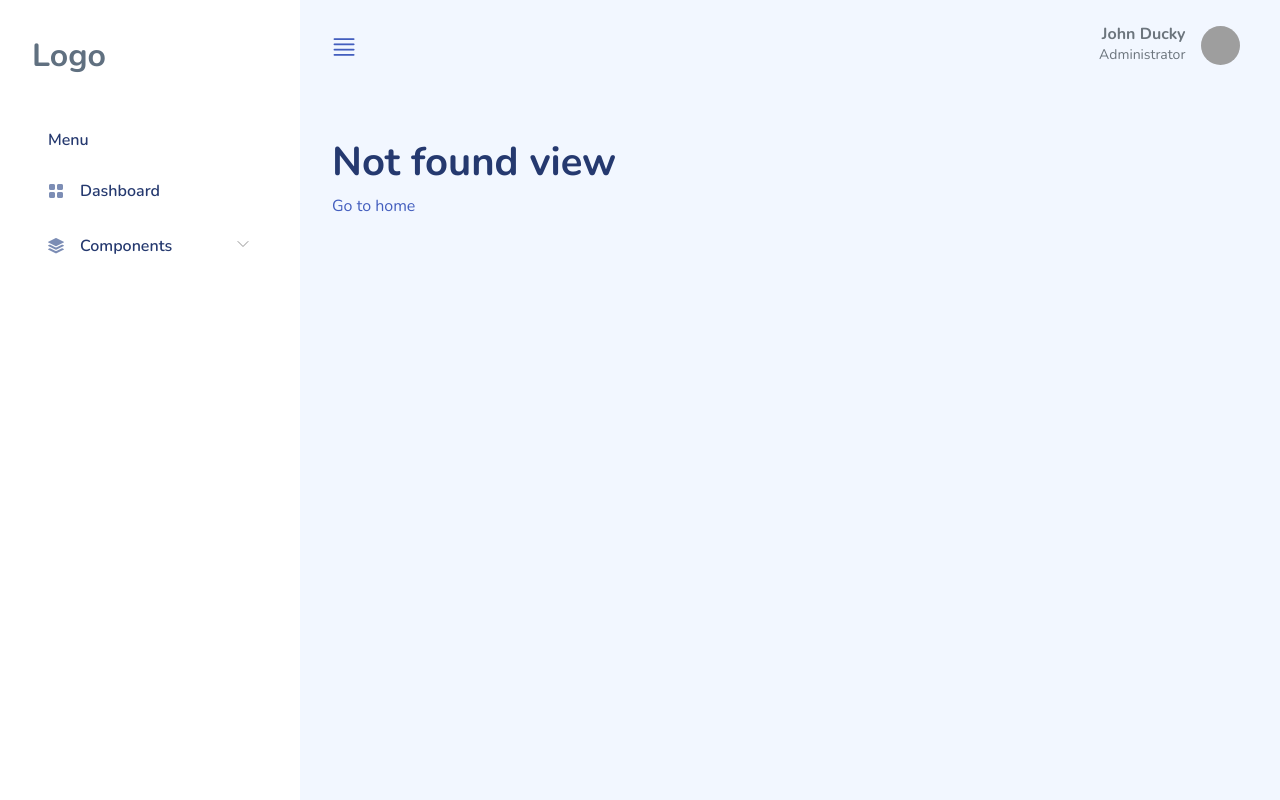
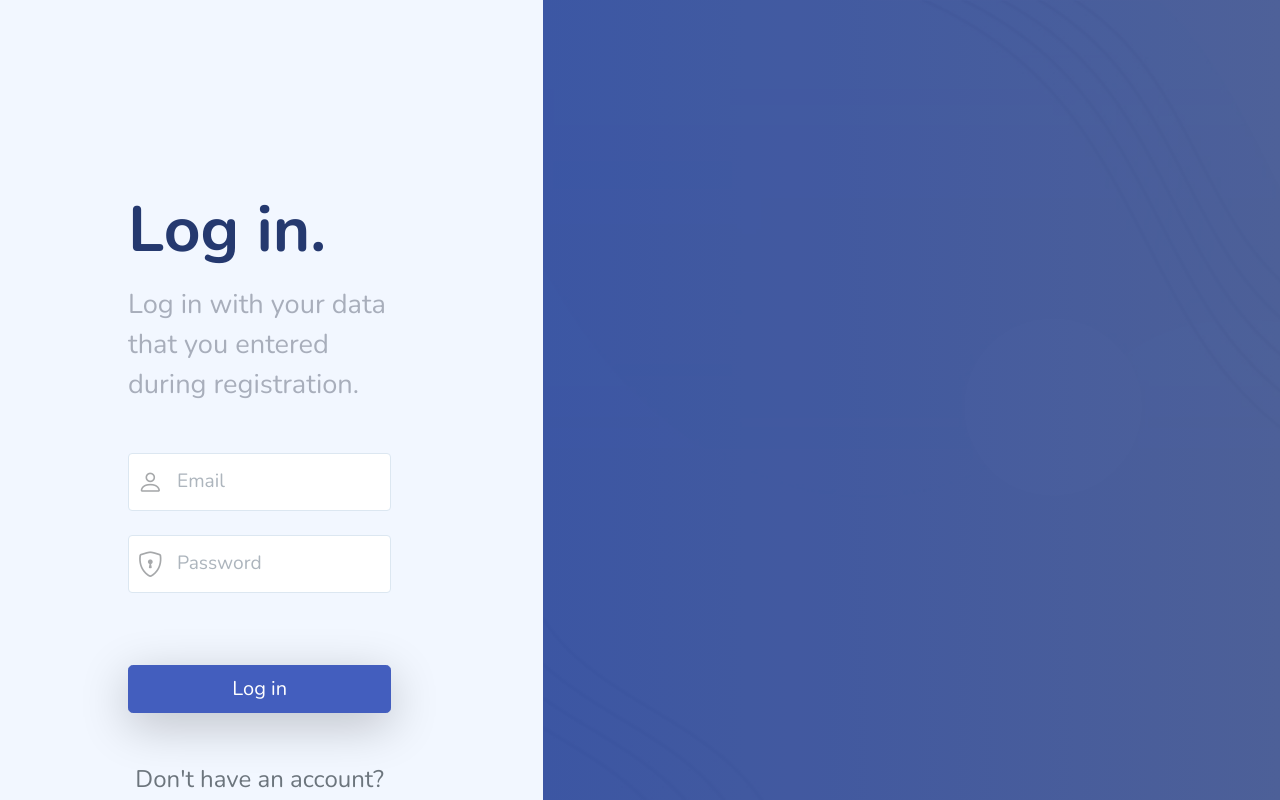
Before and after one commit to jonkursani/adv-web-vue-gr3-2024-2025, a Vue app: page /auth/login in a window 1280 px wide. Before the commit this address had no page. Built offline with nearby package versions, Linux system fonts and the light colour scheme; grey boxes are pictures that could not be loaded.

Commit message:
implement authentication with login and logout functionality, including route protection

```diff
--- a/package.json
+++ b/package.json
@@ -9,8 +9,10 @@
     "preview": "vite preview"
   },
   "dependencies": {
+    "axios": "^1.9.0",
     "bootstrap": "^5.3.5",
     "bootstrap-icons": "^1.11.3",
+    "jwt-decode": "^4.0.0",
     "perfect-scrollbar": "^1.5.6",
     "pinia": "^3.0.2",
     "vue": "^3.5.13",
--- a/src/App.vue
+++ b/src/App.vue
@@ -1,7 +1,12 @@
 <script setup>
 import TheLayout from "@/components/ui/TheLayout.vue";
+import AuthView from "@/views/auth/AuthView.vue";
+import {useAuthStore} from "@/stores/authStore.js";
+
+const authStore = useAuthStore();
 </script>
 
 <template>
-  <the-layout />
+  <auth-view v-if="!authStore.isLoggedIn"/>
+  <the-layout v-else/>
 </template>
--- a/src/components/ui/TheNavBar.vue
+++ b/src/components/ui/TheNavBar.vue
@@ -1,4 +1,15 @@
-<script setup></script>
+<script setup>
+import {useAuthStore} from "@/stores/authStore.js";
+import {useRouter} from "vue-router";
+
+const authStore = useAuthStore();
+const router = useRouter();
+
+const onLogout = () => {
+  authStore.logOut();
+  router.push({name: 'login'});
+}
+</script>
 
 <template>
   <header class="mb-3">
@@ -7,6 +18,8 @@
         <a class="burger-btn d-block" style="cursor: pointer">
           <i class="bi bi-justify fs-3"></i>
         </a>
+
+        <!--        {{ authStore.loggedInUser }}-->
 
         <button
             class="navbar-toggler"
@@ -24,19 +37,19 @@
             <a href="#" data-bs-toggle="dropdown" aria-expanded="false">
               <div class="user-menu d-flex">
                 <div class="user-name text-end me-3">
-                  <h6 class="mb-0 text-gray-600">John Ducky</h6>
+                  <h6 class="mb-0 text-gray-600">{{ authStore.loggedInUser?.sub }}</h6>
                   <p class="mb-0 text-sm text-gray-600">Administrator</p>
                 </div>
                 <div class="user-img d-flex align-items-center">
                   <div class="avatar avatar-md">
-                    <img src="@/assets/images/faces/1.jpg" />
+                    <img src="@/assets/images/faces/1.jpg" alt="Profile img"/>
                   </div>
                 </div>
               </div>
             </a>
             <ul class="dropdown-menu dropdown-menu-end" aria-labelledby="dropdownMenuButton" style="min-width: 11rem">
               <li>
-                <h6 class="dropdown-header">Hello, John!</h6>
+                <h6 class="dropdown-header">Hello, {{ authStore.loggedInUser?.sub }}!</h6>
               </li>
               <li>
                 <a class="dropdown-item" href="#"><i class="icon-mid bi bi-person me-2"></i> My Profile</a>
@@ -48,10 +61,12 @@
                 <a class="dropdown-item" href="#"><i class="icon-mid bi bi-wallet me-2"></i> Wallet</a>
               </li>
               <li>
-                <hr class="dropdown-divider" />
+                <hr class="dropdown-divider"/>
               </li>
               <li>
-                <a class="dropdown-item" href="#"><i class="icon-mid bi bi-box-arrow-left me-2"></i> Logout</a>
+                <button class="dropdown-item" @click="onLogout">
+                  <i class="icon-mid bi bi-box-arrow-left me-2"></i> Logout
+                </button>
               </li>
             </ul>
           </div>
--- /dev/null
+++ b/src/helpers/client.js
@@ -0,0 +1,21 @@
+import axios from "axios";
+
+const axiosInstance = axios.create({
+    baseURL: 'http://localhost:8080/api/v1/',
+    headers: {
+        'Content-Type': 'application/json',
+    }
+})
+
+axiosInstance.interceptors.request.use((config) => {
+    const token = localStorage.getItem('token');
+    if (token) {
+        config.headers['Authorization'] = `Bearer ${token}`;
+    }
+    return config;
+}, (error) => {
+    console.log('Request error:', error);
+    return Promise.reject(error);
+});
+
+export default axiosInstance;
--- a/src/router/index.js
+++ b/src/router/index.js
@@ -5,13 +5,26 @@ import AboutView from "@/views/AboutView.vue";
 import HowToView from "@/views/HowToView.vue";
 import NotFoundView from "@/views/NotFoundView.vue";
 import UserView from "@/views/UserView.vue";
-import { createRouter, createWebHistory } from "vue-router";
+import {createRouter, createWebHistory} from "vue-router";
+import AuthView from "@/views/auth/AuthView.vue";
+import {useAuthStore} from "@/stores/authStore.js";
 
 const routes = [
+    {
+        path: "/auth/login",
+        name: 'login',
+        component: AuthView,
+        meta: {
+            requiresAuth: false
+        }
+    },
     {
         path: "/",
         name: "home",
         component: HowToView,
+        meta: {
+            requiresAuth: true
+        }
     },
     {
         path: "/how-to",
@@ -21,31 +34,49 @@ const routes = [
         path: "/about-us",
         name: "about",
         component: AboutView,
+        meta: {
+            requiresAuth: true
+        }
     },
     {
         path: "/user/:id",
         name: "user",
         component: UserView,
+        meta: {
+            requiresAuth: true
+        }
     },
     {
         path: "/todos",
         name: "todos",
         component: TodoList,
+        meta: {
+            requiresAuth: true
+        }
     },
     {
         path: "/todos/add",
         name: "add-todo",
         component: AddTodo,
+        meta: {
+            requiresAuth: true
+        }
     },
     {
         path: "/todos/:id",
         name: "update-todo",
         component: UpdateTodo,
+        meta: {
+            requiresAuth: true
+        }
     },
     // catch-all route
     {
         path: "/:notFound(.*)",
         component: NotFoundView,
+        meta: {
+            requiresAuth: true
+        }
         // redirect: "/",
     },
 ];
@@ -56,12 +87,26 @@ const router = createRouter({
 });
 
 // navigation guard
-router.beforeEach((to, from, next) => {
-  console.log(`Navigating to ${to.fullPath} from ${from.fullPath}`);
+router.beforeEach((to, from) => {
+    // console.log(`Navigating to ${to.fullPath} from ${from.fullPath}`);
 
     // nese ki ndonje validim perpara se te kalosh te routa tjeter
     // next() vetem te ridirekton te routa tjeter
-  next();
+    // next();
+
+    const authStore = useAuthStore();
+
+    if (to.meta.requiresAuth && !authStore.isLoggedIn) {
+        return {
+            name: 'login',
+            query: {redirect: to.fullPath} // save the route user was trying to access
+        }
+    } else if (!to.meta.requiresAuth && authStore.isLoggedIn) {
+        // mos me lon userin me navigu prap ne login nese veq osht logged in
+        return {
+            name: 'home'
+        }
+    }
 });
 
 export default router;
--- /dev/null
+++ b/src/stores/authStore.js
@@ -0,0 +1,39 @@
+import {defineStore} from "pinia";
+import {computed, ref} from "vue";
+import client from "@/helpers/client.js";
+import {jwtDecode} from "jwt-decode";
+
+export const useAuthStore =
+    defineStore('auth', () => {
+        const token = ref(localStorage.getItem('token') || null);
+
+        const logIn = async (user) => {
+            const response = await client.post('auth/login', user);
+
+            if (response.data) {
+                token.value = response.data.token;
+                localStorage.setItem('token', token.value)
+            }
+        }
+
+        const logOut = () => {
+            token.value = null;
+            localStorage.removeItem('token');
+        }
+
+        const isLoggedIn = computed(() => {
+            // return token.value !== null;
+            return !!token.value; // ! converts to boolean
+        })
+
+        const loggedInUser = computed(() => {
+            return token.value ? jwtDecode(token.value) : null;
+        })
+
+        return {
+            logIn,
+            logOut,
+            isLoggedIn,
+            loggedInUser
+        }
+    })
--- /dev/null
+++ b/src/views/auth/AuthView.vue
@@ -0,0 +1,124 @@
+<script setup>
+import {reactive} from "vue";
+import {useRoute, useRouter} from "vue-router";
+import {useAuthStore} from "@/stores/authStore.js";
+
+const router = useRouter()
+const route = useRoute()
+const authStore = useAuthStore()
+
+const user = reactive({
+  email: '',
+  password: ''
+})
+
+const handleSubmit = async () => {
+  if (!user.email || !user.password) {
+    alert('Please fill in all fields');
+    return;
+  }
+
+  try {
+    await authStore.logIn(user);
+    const redirect = `${route.query.redirect || '/'}`
+    await router.push(redirect)
+  }
+  catch (e) {
+    console.log(e)
+    alert(e.response.data?.message || 'An error occurred')
+  }
+}
+</script>
+
+<template>
+  <div id="auth">
+    <div class="row h-100">
+      <div class="col-lg-5 col-12">
+        <div id="auth-left">
+          <div class="auth-logo">
+            <!--            <a href="index.html"><img src="assets/images/logo/logo.svg" alt="Logo"></a>-->
+          </div>
+          <h1 class="auth-title">Log in.</h1>
+          <p class="auth-subtitle mb-5">Log in with your data that you entered during registration.</p>
+
+          <form @submit.prevent="handleSubmit">
+            <div class="form-group position-relative has-icon-left mb-4">
+              <input type="text" class="form-control form-control-xl" placeholder="Email" v-model.trim="user.email">
+              <div class="form-control-icon">
+                <i class="bi bi-person"></i>
+              </div>
+            </div>
+            <div class="form-group position-relative has-icon-left mb-4">
+              <input type="password" class="form-control form-control-xl" placeholder="Password" v-model.trim="user.password">
+              <div class="form-control-icon">
+                <i class="bi bi-shield-lock"></i>
+              </div>
+            </div>
+
+            <button class="btn btn-primary btn-block btn-lg shadow-lg mt-5">Log in</button>
+          </form>
+          <div class="text-center mt-5 text-lg fs-4">
+            <p class="text-gray-600">Don't have an account? <a href="auth-register.html" class="font-bold">Sign
+              up</a>.</p>
+            <p><a class="font-bold" href="auth-forgot-password.html">Forgot password?</a>.</p>
+          </div>
+        </div>
+      </div>
+      <div class="col-lg-7 d-none d-lg-block">
+        <div id="auth-right">
+        </div>
+      </div>
+    </div>
+  </div>
+</template>
+
+<style scoped>
+body {
+  background-color: #fff
+}
+
+#auth {
+  height: 100vh;
+  overflow-x: hidden
+}
+
+#auth #auth-right {
+  background: url(../../assets/images/bg/4853433.png), linear-gradient(90deg, #2d499d, #3f5491);
+  height: 100%
+}
+
+#auth #auth-left {
+  padding: 5rem 8rem
+}
+
+#auth #auth-left .auth-title {
+  font-size: 4rem;
+  margin-bottom: 1rem
+}
+
+#auth #auth-left .auth-subtitle {
+  color: #a8aebb;
+  font-size: 1.7rem;
+  line-height: 2.5rem
+}
+
+#auth #auth-left .auth-logo {
+  margin-bottom: 7rem
+}
+
+#auth #auth-left .auth-logo img {
+  height: 2rem
+}
+
+@media screen and (max-width: 767px) {
+  #auth #auth-left {
+    padding: 5rem
+  }
+}
+
+@media screen and (max-width: 576px) {
+  #auth #auth-left {
+    padding: 5rem 3rem
+  }
+}
+</style>
```
Also changed, not shown: 2 other files (tests, documents, lock files or other folders). Lines whose indentation alone changed are shown as unchanged.
